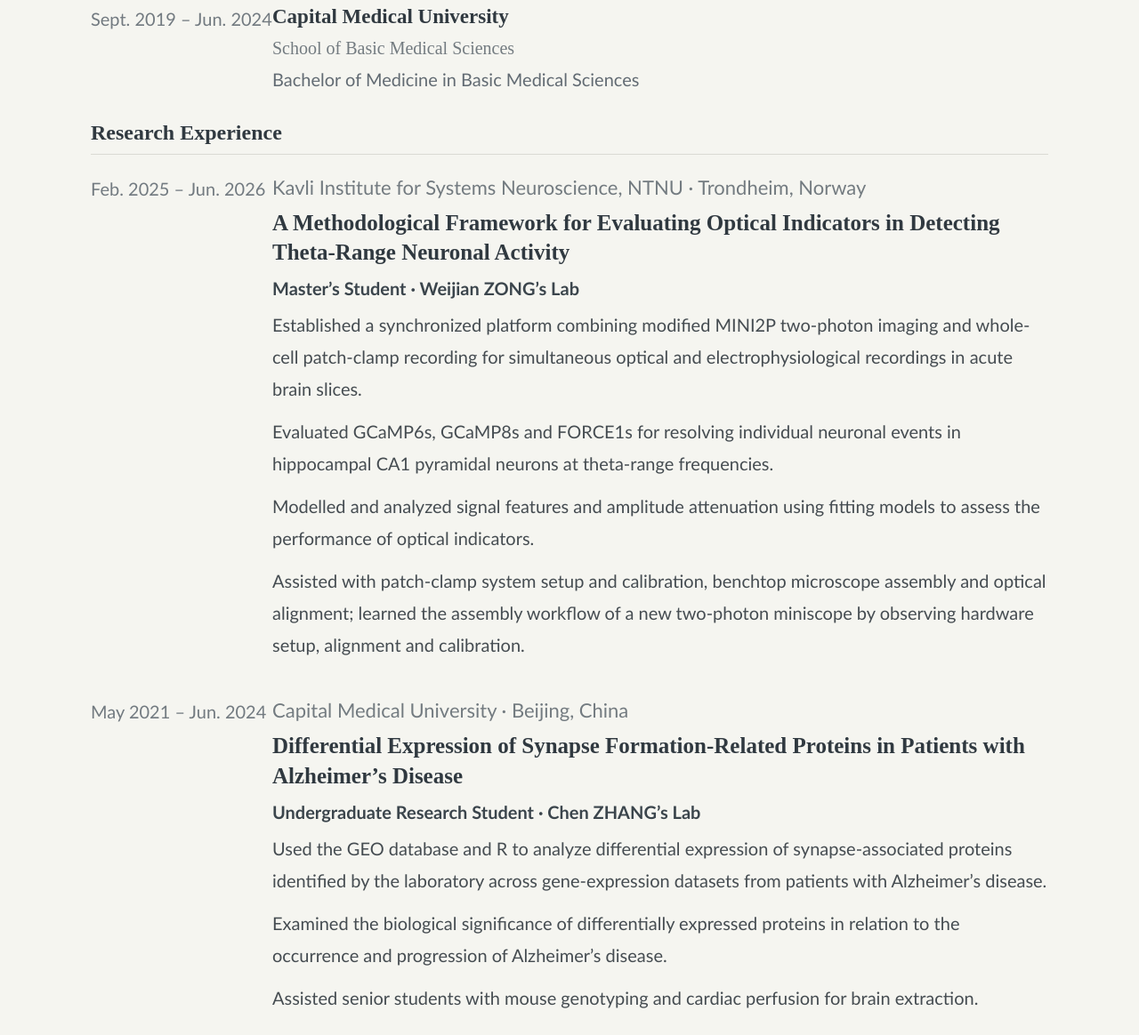
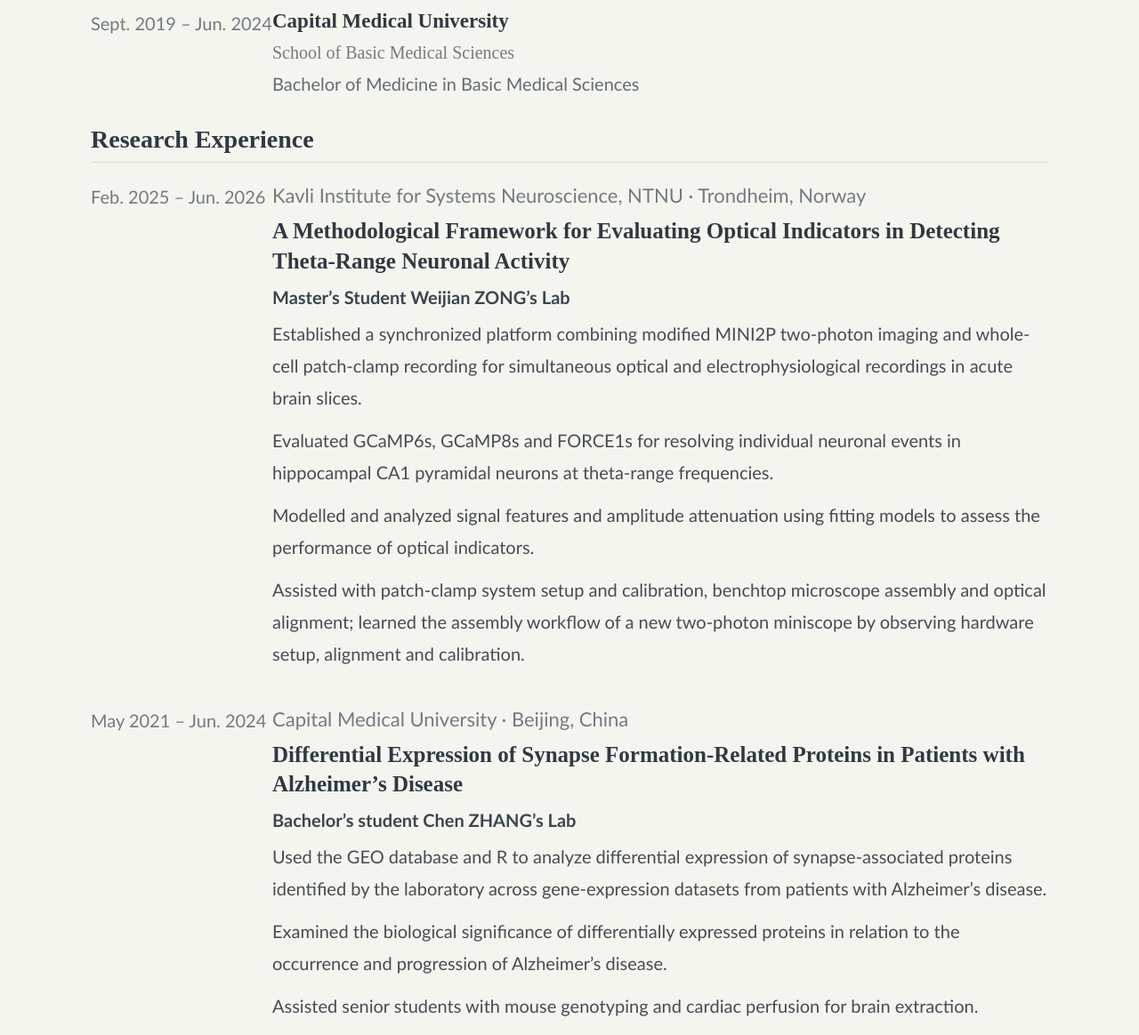
Before and after one commit to JiuzhangMeng/jiuzhangmeng.github.io, a plain HTML site: page index.html in a window 1280 px wide. Shown: the part 980-2144 px from the top of the page at 89% size. Drawn offline with nearby package versions, Linux system fonts and the light colour scheme.

Commit message:
Update index.html

```diff
--- a/index.html
+++ b/index.html
@@ -57,7 +57,7 @@
 a { color:var(--ink); text-decoration:underline; text-underline-offset:3px; }
 .intro { font-size:22px; line-height:1.8; margin:24px 0 32px; max-width:940px; color:#42494e; text-align:left; }
 section { margin-top:31px; }
-h2 { font:bold 24px/1.2 'Times New Roman', serif; color:var(--ink); margin:0 0 20px; padding-bottom:9px; border-bottom:1px solid var(--rule); }
+h2 { font:bold 28px/1.2 'Times New Roman', serif; color:var(--ink); margin:0 0 20px; padding-bottom:9px; border-bottom:1px solid var(--rule); }
 .entry { display:grid; grid-template-columns:180px minmax(0,1fr); gap:24px; margin:0 0 27px; }
 .date { font-size:20px; line-height:1.55; color:#727a80; padding-top:3px; text-align:left; white-space: nowrap; }
 .entry-body { min-width:0; text-align:left; }
@@ -205,7 +205,7 @@
 <div class="entry-body">
 <div class="institution">Kavli Institute for Systems Neuroscience, NTNU · Trondheim, Norway</div>
 <h3 class="project">A Methodological Framework for Evaluating Optical Indicators in Detecting Theta-Range Neuronal Activity</h3>
-<div class="role">Master’s Student · Weijian ZONG’s Lab</div>
+<div class="role">Master’s Student   Weijian ZONG’s Lab</div>
 <p>Established a synchronized platform combining modified MINI2P two-photon imaging and whole-cell patch-clamp recording for simultaneous optical and electrophysiological recordings in acute brain slices.</p>
 <p class="detail">Evaluated GCaMP6s, GCaMP8s and FORCE1s for resolving individual neuronal events in hippocampal CA1 pyramidal neurons at theta-range frequencies.</p>
 <p class="detail">Modelled and analyzed signal features and amplitude attenuation using fitting models to assess the performance of optical indicators.</p>
@@ -217,7 +217,7 @@
 <div class="entry-body">
 <div class="institution">Capital Medical University · Beijing, China</div>
 <h3 class="project">Differential Expression of Synapse Formation-Related Proteins in Patients with Alzheimer’s Disease</h3>
-<div class="role">Undergraduate Research Student · Chen ZHANG’s Lab</div>
+<div class="role">Bachelor’s student   Chen ZHANG’s Lab</div>
 <p>Used the GEO database and R to analyze differential expression of synapse-associated proteins identified by the laboratory across gene-expression datasets from patients with Alzheimer’s disease.</p>
 <p class="detail">Examined the biological significance of differentially expressed proteins in relation to the occurrence and progression of Alzheimer’s disease.</p>
 <p class="detail">Assisted senior students with mouse genotyping and cardiac perfusion for brain extraction.</p>
```
